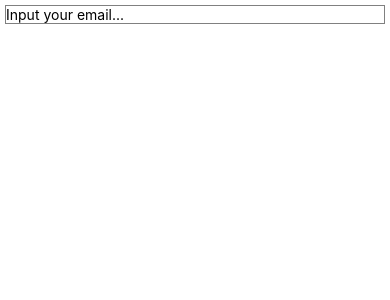
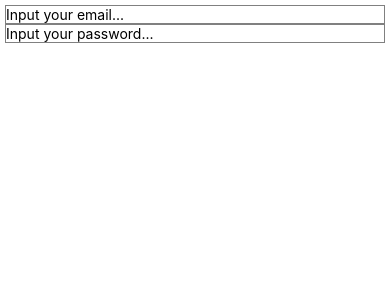
Before and after one commit to herisusantw/ga_netfix, a React Native app: screen / in a window 390 px wide. Shown: the top 300 px of the page. Built offline with nearby package versions, Linux system fonts and the light colour scheme.

Commit message:
Add new textinput for password

```diff
--- a/App.js
+++ b/App.js
@@ -16,8 +16,12 @@ const App = () => {
         placeholder="Input your email..."
         onChangeText={text => setEmail(text)}
       />
-      <Text>{email}</Text>
-      <TextInput value={password} />
+      <TextInput
+        style={{borderWidth: 1, borderColor: 'grey'}}
+        value={password}
+        placeholder="Input your password..."
+        onChangeText={text => setPassword(text)}
+      />
     </View>
   );
 };
```
